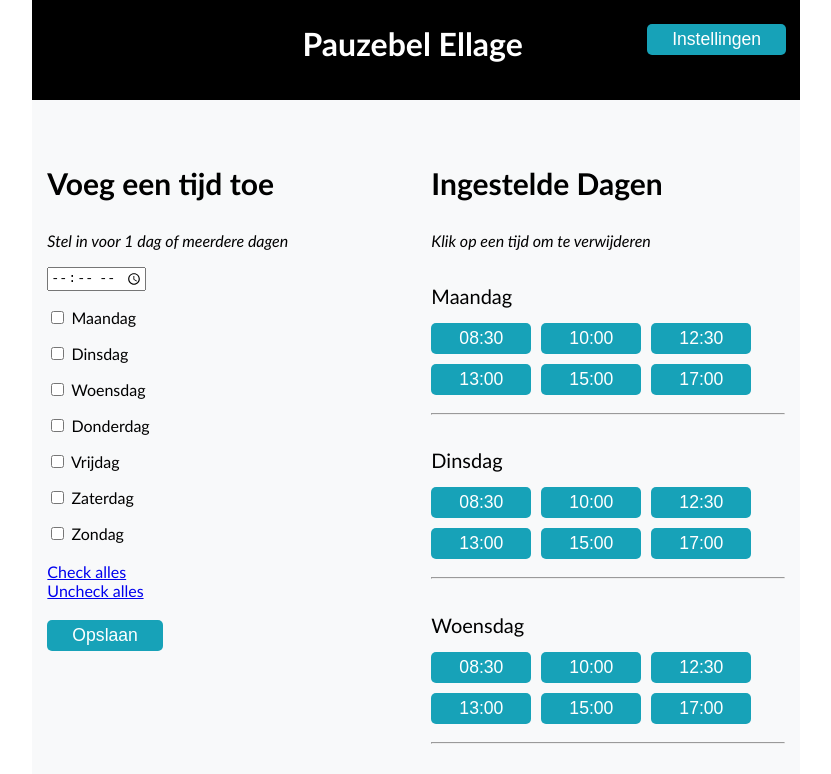
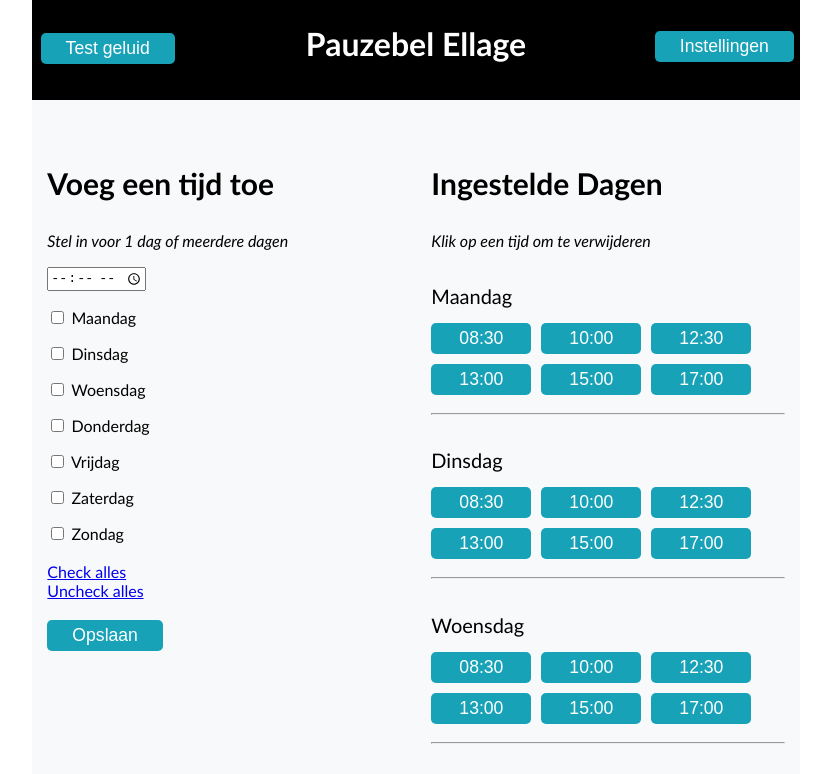
Before and after one commit to robsieljes/pauzebel-clean, a plain HTML site: page index.html in a window 1280 px wide. Shown: the top 774 px of the page, without its empty margins (224-1055 px from the left). Drawn offline with Linux system fonts and the light colour scheme.

Commit message:
Made button for test sound and edited some margins and paddings in header

```diff
--- a/css/style.css
+++ b/css/style.css
@@ -34,8 +34,11 @@ html{
 
 .twenty{
 	width: 19%;
-	padding-top: 22px;
+	padding-top: 10px;
+}
 
+#settingsButton{
+	margin-top:15px;
 }
 
 .center{
@@ -85,8 +88,8 @@ button:hover{
 
 button.save{
 	padding:5px 25px 5px 25px;
-	margin-right: 10px;
-	margin-bottom: 10px;
+/*	margin-right: 10px;
+	margin-bottom: 10px;*/
 	font-size: 1.1em;
 	background-color: #17A2B8;
 	color: white;
--- a/index.html
+++ b/index.html
@@ -4,6 +4,7 @@
 	<meta charset="UTF-8">
 	<title>Pauzebel Ellage</title>
 	<link rel="stylesheet" href="css/style.css">
+	<link rel="shortcut icon" href="favicon.png" />
 	<meta name="viewport" content="width=device-width, initial-scale=1">
 </head>
 <body>
@@ -11,7 +12,9 @@
 		<div class="header">
 			<table class="headertable">
 				<tr>
-					<th class="twenty"></th>
+					<th class="twenty">
+						<button class="save" id="testSound">Test geluid</button>
+					</th>
 					<th class="eighty"><h1>Pauzebel Ellage</h1></th>
 					<th class="twenty">
 						<button class="save" id="settingsButton">Instellingen</button>
@@ -51,9 +54,6 @@
 									<button class="inputTime save btn btn-info" type="button" id="uploadSound">Uploaden</button>
 								</td>
 							</tr>
-
-
-
 						</table>
 					</th>
 				</tr>
```
Also changed, not shown: favicon.png (added), 1 other file. Lines whose indentation alone changed are shown as unchanged.
